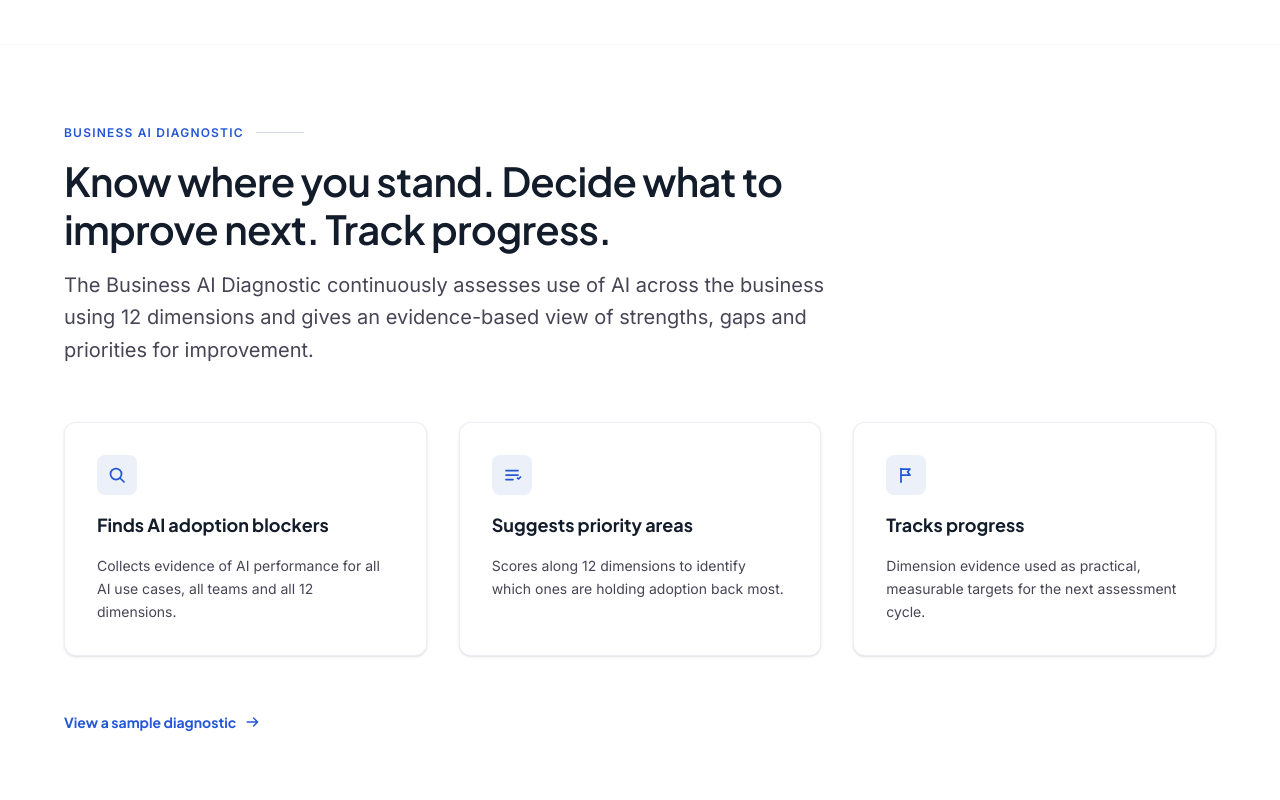
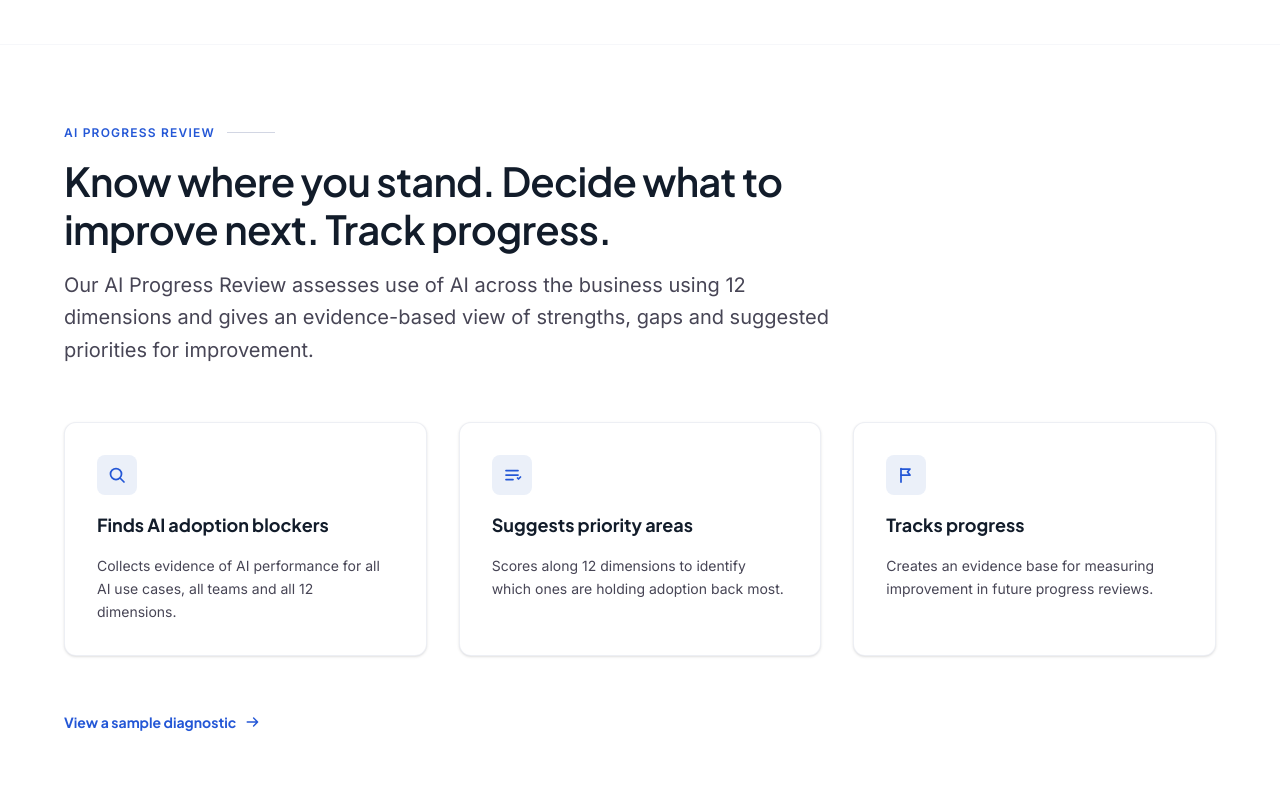
Before and after one commit to signalaibpi/signal-website, a Next.js app: page / in a window 1280 px wide. Shown: the part 1240-2040 px from the top of the page. Built offline with nearby package versions, Linux system fonts and the light colour scheme.

Commit message:
Rename homepage diagnostic service

```diff
--- a/components/home/Diagnostic.tsx
+++ b/components/home/Diagnostic.tsx
@@ -15,7 +15,7 @@ const CARDS = [
   {
     icon: FlagIcon,
     title: "Tracks progress",
-    body: "Dimension evidence used as practical, measurable targets for the next assessment cycle.",
+    body: "Creates an evidence base for measuring improvement in future progress reviews.",
   },
 ];
 
@@ -24,14 +24,14 @@ export function Diagnostic() {
     <section className="w-full bg-surface-container-lowest py-16 sm:py-20 border-b border-outline-variant/20">
       <div className="max-w-[1280px] mx-auto px-5 md:px-10 lg:px-16 flex flex-col gap-14">
         <div className="max-w-3xl flex flex-col gap-4">
-          <SectionEyebrow>Business AI Diagnostic</SectionEyebrow>
+          <SectionEyebrow>AI Progress Review</SectionEyebrow>
           <h2 className="font-display text-[28px] leading-[36px] sm:text-[40px] sm:leading-[48px] tracking-[-0.02em] text-on-surface font-semibold">
             Know where you stand. Decide what to improve next. Track progress.
           </h2>
           <p className="font-body text-xl leading-relaxed text-on-surface-variant">
-            The Business AI Diagnostic continuously assesses use of AI across the business
+            Our AI Progress Review assesses use of AI across the business
             using 12 dimensions and gives an evidence-based view of strengths,
-            gaps and priorities for improvement.
+            gaps and suggested priorities for improvement.
           </p>
         </div>
         <div className="grid grid-cols-1 md:grid-cols-3 gap-8">
--- a/components/home/Hero.tsx
+++ b/components/home/Hero.tsx
@@ -49,7 +49,7 @@ export function Hero() {
                 Signal helps CEOs and COOs improve frontline AI adoption.
               </p>
               <p className="font-body text-lg sm:text-xl leading-relaxed text-on-surface-variant">
-                Signal’s diagnostic identifies what’s holding adoption
+                Signal’s progress review identifies what’s holding adoption
                 back. Our planning and delivery services turn those insights into
                 improved business performance.
               </p>
--- a/components/home/OtherServices.tsx
+++ b/components/home/OtherServices.tsx
@@ -4,13 +4,18 @@ import { ArrowRightIcon } from "@/lib/icons";
 const MODULES = [
   {
     label: "Service 01",
-    title: "AI Strategy Planning",
-    body: "Helps organisations translate their AI strategy and diagnostic results into clear business priorities, owners, plans and measurable targets.",
+    title: "AI Progress Review",
+    body: "Helps organisations measure AI progress, identify what is holding it back and identify priorities for improvement.",
   },
   {
     label: "Service 02",
+    title: "AI Strategy Planning",
+    body: "Helps organisations translate their AI strategy and progress review results into targets, owners, plans and funding.",
+  },
+  {
+    label: "Service 03",
     title: "Embedded AI Delivery",
-    body: "Helps frontline AI leaders improve AI performance, help their teams adopt AI effectively and take accountability for AI results.",
+    body: "Helps frontline AI leaders deliver improvements while building the team’s ability to continue independently.",
   },
 ];
 
@@ -19,16 +24,16 @@ export function OtherServices() {
     <section className="w-full bg-surface py-16 sm:py-20 border-b border-outline-variant/20">
       <div className="max-w-[1280px] mx-auto px-5 md:px-10 lg:px-16 flex flex-col gap-14">
         <div className="max-w-3xl flex flex-col gap-4">
-          <SectionEyebrow>Other services</SectionEyebrow>
+          <SectionEyebrow>Services</SectionEyebrow>
           <h2 className="font-display text-[28px] leading-[36px] sm:text-[40px] sm:leading-[48px] tracking-[-0.02em] text-on-surface font-semibold">
-            Turn findings into progress
+            From progress review to delivery
           </h2>
           <p className="font-body text-xl leading-relaxed text-on-surface-variant">
-            Once gaps are known, Signal can also help senior leadership and frontline teams
-            prioritise, plan and fix them.
+            Signal helps senior leadership and frontline teams identify gaps, prioritise what
+            matters, plan improvements and deliver them.
           </p>
         </div>
-        <div className="grid grid-cols-1 md:grid-cols-2 gap-8">
+        <div className="grid grid-cols-1 md:grid-cols-3 gap-8">
           {MODULES.map((mod) => (
             <div
               key={mod.title}
@@ -50,7 +55,7 @@ export function OtherServices() {
           className="inline-flex items-center gap-2 font-display text-sm font-bold text-primary hover:text-primary-hover transition-colors w-fit"
           href="#"
         >
-          <span>Explore Signal’s other services</span>
+          <span>Explore Signal’s services</span>
           <ArrowRightIcon className="w-4 h-4" />
         </a>
       </div>
```
Also changed, not shown: 2 other files (tests, documents, lock files or other folders).
